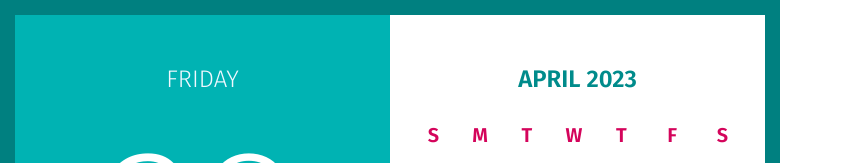
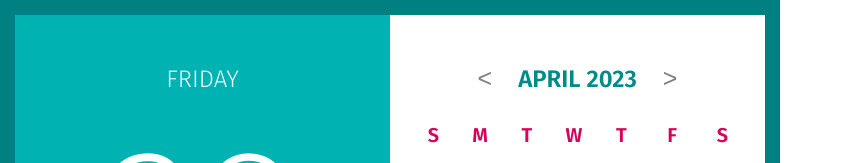
Before and after one commit to ElmiraDzhy/ReactCalendar, a React (Create React App) app: page / in a window 1280 px wide. Shown: the top 163 px of the page, without its empty margins (0-843 px from the left). Built offline with nearby package versions, Linux system fonts and the light colour scheme.

Commit message:
Add functional to change month

```diff
--- a/src/components/CalendarBody/CalendarBody.module.css
+++ b/src/components/CalendarBody/CalendarBody.module.css
@@ -1,14 +1,36 @@
-.container{
+.container {
 	padding: 30px 0px;
 	display: flex;
 	flex-direction: column;
 	width: 375px;
 
 	text-align: center;
-
 }
 
-.title{
+.title {
 	text-transform: uppercase;
 	color: darkcyan;
 }
+
+.wrapper {
+	width: 100%;
+	display: flex;
+  justify-content: center;
+  align-items: center;
+}
+
+.arrow{
+  margin:  0 20px;
+
+  border: none;
+  background: transparent;
+  font-size: 25px;
+  color: grey;
+}
+
+
+.arrow:hover{
+cursor: pointer;
+color: rgb(88, 88, 88);
+
+}
--- a/src/components/CalendarBody/index.jsx
+++ b/src/components/CalendarBody/index.jsx
@@ -2,7 +2,7 @@ import React from "react";
 import Month from "../Month";
 import styles from "./CalendarBody.module.css";
 import { CalendarContext } from "../../contexts/CalendarContext";
-import { format } from "date-fns";
+import { addMonths, format, subMonths } from "date-fns";
 
 function CalendarBody(props) {
 	return (
@@ -12,12 +12,26 @@ function CalendarBody(props) {
 				const year = format(date, "yyyy");
 				return (
 					<div className={styles.container}>
-						<div>
-							{/* <button>{"<"}</button> */}
+						<div className={styles.wrapper}>
+							<button
+								onClick={() => {
+									const newDate = subMonths(date, 1);
+									changeCurrentDay(newDate);
+								}}
+								className={styles.arrow}>
+								{"<"}
+							</button>
 							<h1 className={styles.title}>
 								{month} {year}
 							</h1>
-							{/* <button>{">"}</button> */}
+							<button
+								onClick={() => {
+									const newDate = addMonths(date, 1);
+									changeCurrentDay(newDate);
+								}}
+								className={styles.arrow}>
+								{">"}
+							</button>
 						</div>
 
 						<Month />
```
Lines whose indentation alone changed are shown as unchanged.
